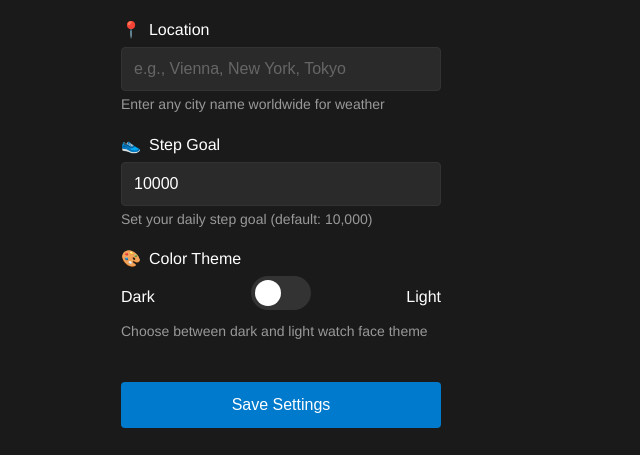
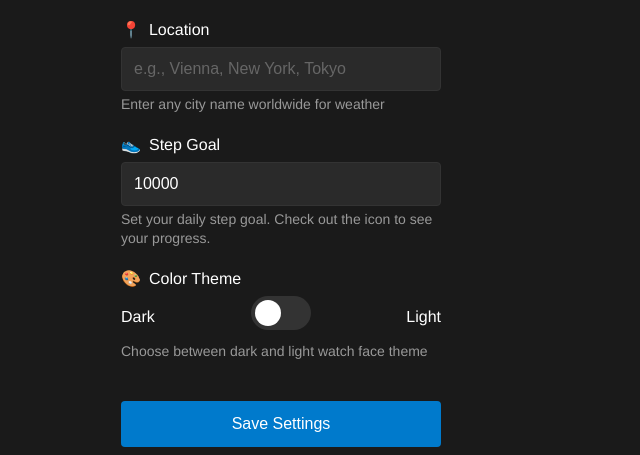
Before and after one commit to peerdavid/pebble-mesh, a website: page docs/index.html in a window 1280 px wide. Shown: the top 455 px of the page, without its empty margins (359-999 px from the left). Drawn offline with Linux system fonts and the light colour scheme.

Commit message:
Minor changes

```diff
--- a/docs/index.html
+++ b/docs/index.html
@@ -192,7 +192,7 @@
                 <label for="stepGoal"><span class="icon">👟</span>Step Goal</label>
                 <input type="number" id="stepGoal" name="stepGoal"
                        placeholder="10000" min="100" max="100000" step="1000" required>
-                <div class="description">Set your daily step goal (default: 10,000)</div>
+                <div class="description">Set your daily step goal. Check out the icon to see your progress.</div>
             </div>
 
             <div class="form-group">
```
